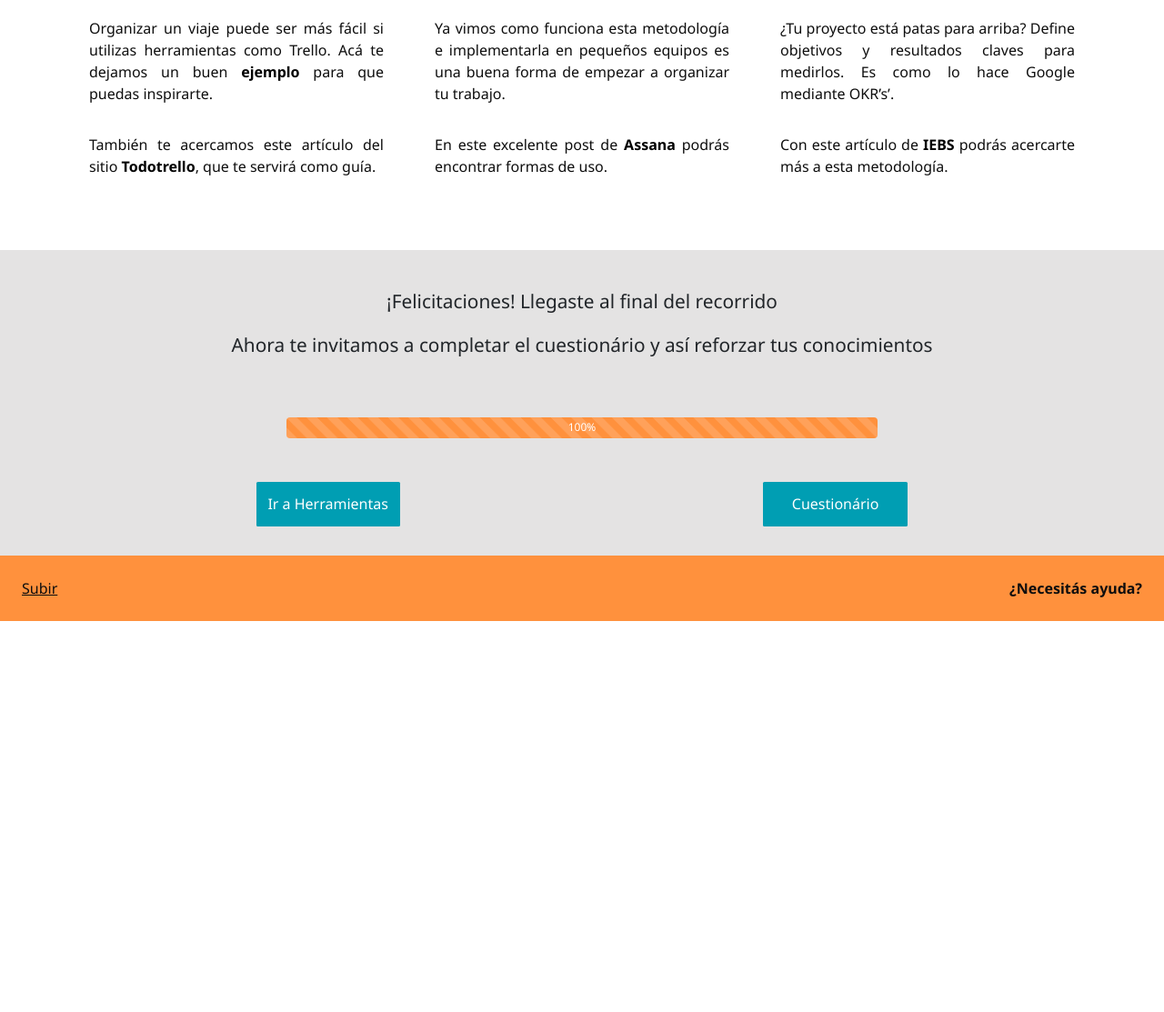
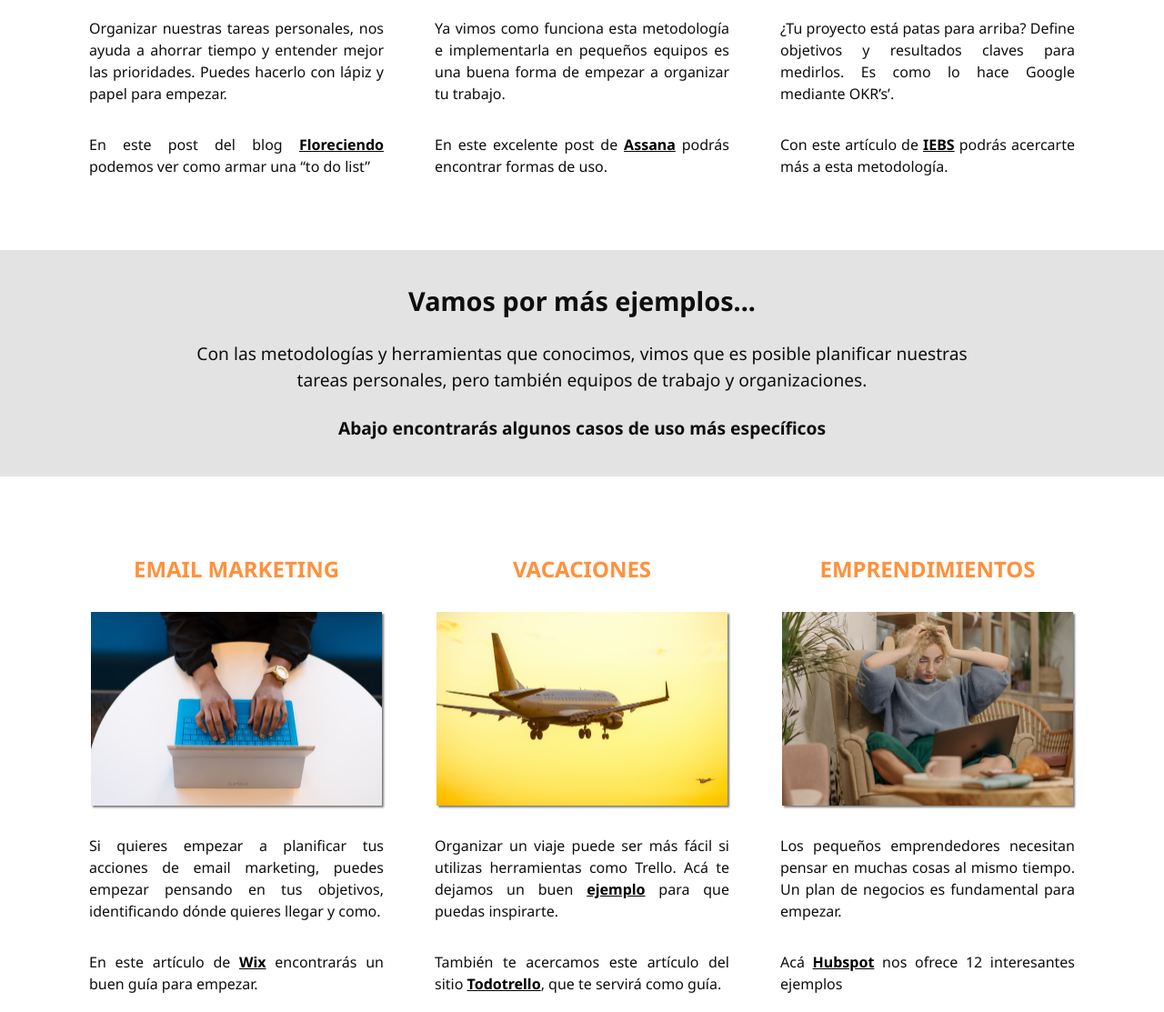
Before and after one commit to np-romero/capacitacion-palopolo-romero, a website: page pages/ejemplos.html in a window 1280 px wide. Shown: the part 1176-2289 px from the top of the page at 91% size. Before the commit the page ends 1859 px from the top, so only its background shows below. Drawn offline with nearby package versions, Linux system fonts and the light colour scheme.

Commit message:
ajustes-ejemplos

```diff
--- a/pages/ejemplos.html
+++ b/pages/ejemplos.html
@@ -67,16 +67,16 @@
         <h2>Ejemplos de implementación</h2>
         <p>Te dejamos en esta página algunos ejemplos de como implementar la planificación en tus actividades. Desde las vacaciones hasta el proyecto que debemos implementar en nuestro trabajo.</p>
         <br>
-        <p><strong>Todo puede ser sistematizado y planificado.</strong></p>
+        <p><strong>Todo puede ser sistematizado y planificado</strong></p>
     </div>
 
     <div class="container ejemplos__section">
         <div class="row">
             <div class="col ejemplos__post">
-                <h4 class="ejemplos__titulo">Viaja con Trello</h4>
-                <img class="ejemplo__imagen" src="../images/ejemplos/avel-chuklanov-2hmXvBevyX8-unsplash.jpg" alt="avión volando con cielo amarillo al fondo">
-                <p>Organizar un viaje puede ser más fácil si utilizas herramientas como Trello. Acá te dejamos un buen <a href="https://trello.com/b/zeIJjsCc/trello-para-planificar-tus-viajes " target="_blank">ejemplo</a> para que puedas inspirarte.</p>
-                <p>También te acercamos este artículo del sitio <a href="https://todotrello.es/planea-unas-vacaciones-con-trello-todo-una-tabla/" target="_blank">Todotrello</a>, que te servirá como guía.</p>
+                <h4 class="ejemplos__titulo">Lista de tareas</h4>
+                <img class="ejemplo__imagen" src="../images/ejemplos/pexels-shvets-production-7516548.jpg" alt="Mujer vestida de amarillo hablando al teléfono y escribiendo en un papel">
+                <p>Organizar nuestras tareas personales, nos ayuda a ahorrar tiempo y entender mejor las prioridades. Puedes hacerlo con lápiz y papel para empezar.</p>
+                <p>En este post del blog <a href="https://www.flore-ciendo.com/blog/arte-to-do-list " target="_blank">Floreciendo</a> podemos ver como armar una “to do list”</p>
 
             </div>
             <div class="col ejemplos__post">
@@ -91,6 +91,38 @@
                 <img class="ejemplo__imagen" src="../images/ejemplos/joshua-coleman-4qosERsP-l0-unsplash.jpg" alt="dos piernas con pantalon y zapatos saliendo de una bañera en fondo amarillo">
                 <p>¿Tu proyecto está patas para arriba? Define objetivos y resultados claves para medirlos. Es como lo hace Google mediante OKR’s’.</p>
                 <p>Con este artículo de <a href="https://www.iebschool.com/blog/que-es-metodologia-okr-rrhh-2-0/" target="_blank">IEBS</a> podrás acercarte más a esta metodología.</p>
+            </div>
+        </div>
+    </div>
+    </div>
+    <div class="intro-pagina">
+        <h2>Vamos por más ejemplos...</h2>
+        <p>Con las metodologías y herramientas que conocimos, vimos que es posible planificar nuestras tareas personales, pero también equipos de trabajo y organizaciones.</p>
+        <br>
+        <p><strong>Abajo encontrarás algunos casos de uso más específicos</strong></p>
+    </div>
+
+    <div class="container ejemplos__section">
+        <div class="row">
+            <div class="col ejemplos__post">
+                <h4 class="ejemplos__titulo">Email Marketing</h4>
+                <img class="ejemplo__imagen" src="../images/ejemplos/christina-wocintechchat-com-RTJIXQNne68-unsplash.jpg" alt="Manos sobre el teclado de un notebook con fondo azul">
+                <p>Si quieres empezar a planificar tus acciones de email marketing, puedes empezar pensando en tus objetivos, identificando dónde quieres llegar y como.</p>
+                <p>En este artículo de <a href="https://support.wix.com/es/article/tutorial-planificando-tus-campa%C3%B1as-de-email-de-marketing" target="_blank">Wix</a> encontrarás un buen guía para empezar.</p>
+
+            </div>
+            <div class="col ejemplos__post">
+                <h4 class="ejemplos__titulo">Vacaciones</h4>
+                <img class="ejemplo__imagen" src="../images/ejemplos/avel-chuklanov-2hmXvBevyX8-unsplash.jpg" alt="avión volando con cielo amarillo al fondo">
+                <p>Organizar un viaje puede ser más fácil si utilizas herramientas como Trello. Acá te dejamos un buen <a href="https://trello.com/b/zeIJjsCc/trello-para-planificar-tus-viajes " target="_blank">ejemplo</a> para que puedas inspirarte.</p>
+                <p>También te acercamos este artículo del sitio <a href="https://todotrello.es/planea-unas-vacaciones-con-trello-todo-una-tabla/" target="_blank">Todotrello</a>, que te servirá como guía.</p>
+
+            </div>
+            <div class="col ejemplos__post">
+                <h4 class="ejemplos__titulo">Emprendimientos</h4>
+                <img class="ejemplo__imagen" src="../images/ejemplos/pexels-pavel-danilyuk-6764196.jpg" alt="Mujer sentada en un sofá agarrándose la cabeza con ambas manos y notebook sobre las piernas.">
+                <p>Los pequeños emprendedores necesitan pensar en muchas cosas al mismo tiempo. Un plan de negocios es fundamental para empezar.</p>
+                <p>Acá <a href="https://blog.hubspot.es/marketing/como-crear-plan-comercial" target="_blank">Hubspot</a> nos ofrece 12 interesantes ejemplos</p>
             </div>
         </div>
     </div>
--- a/scss/ejemplos.scss
+++ b/scss/ejemplos.scss
@@ -16,6 +16,7 @@
     }
     a {
         font-weight: bold;
+        text-decoration: underline;
     }
     .ejemplo__imagen {
         width: 20rem;
@@ -23,6 +24,7 @@
         margin-bottom: 1rem;
         align-self: center;
         grid-row: 1 / 4;
+        box-shadow: 2px 2px 2px #7c7c7c ;
     }
     .ejemplo__descripcion {
         grid-area: box__4;
@@ -34,7 +36,7 @@
     .ejemplos__titulo {
         padding: 1.5rem;
         text-align: center;
-        color: $color-font-h;
+        color: $color-secundario;
         font-weight: bold;
         text-transform: uppercase;
     }
```
Also changed, not shown: css/styles.css, images/ejemplos/christina-wocintechchat-com-RTJIXQNne68-unsplash.jpg (added), images/ejemplos/pexels-pavel-danilyuk-6764196.jpg (added), images/ejemplos/pexels-shvets-production-7516548.jpg (added).
